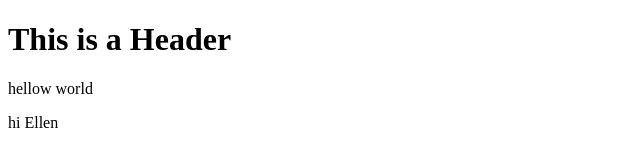
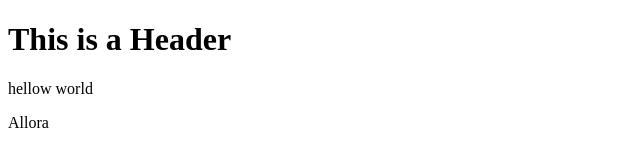
Before and after one commit to Aron21088/git-test, a plain HTML site: page index.html in a window 1280 px wide. Shown: the full height of the page, 0-640 px from the left. Drawn offline with Linux system fonts and the light colour scheme.

Commit message:
Third commit

```diff
--- a/index.html
+++ b/index.html
@@ -3,6 +3,6 @@
     <body>
         <h1>This is a Header</h1>
         <p>hellow world</p>
-        <P>hi Ellen</P>
+        <p>Allora</p>
     </body>
 </html>
```
